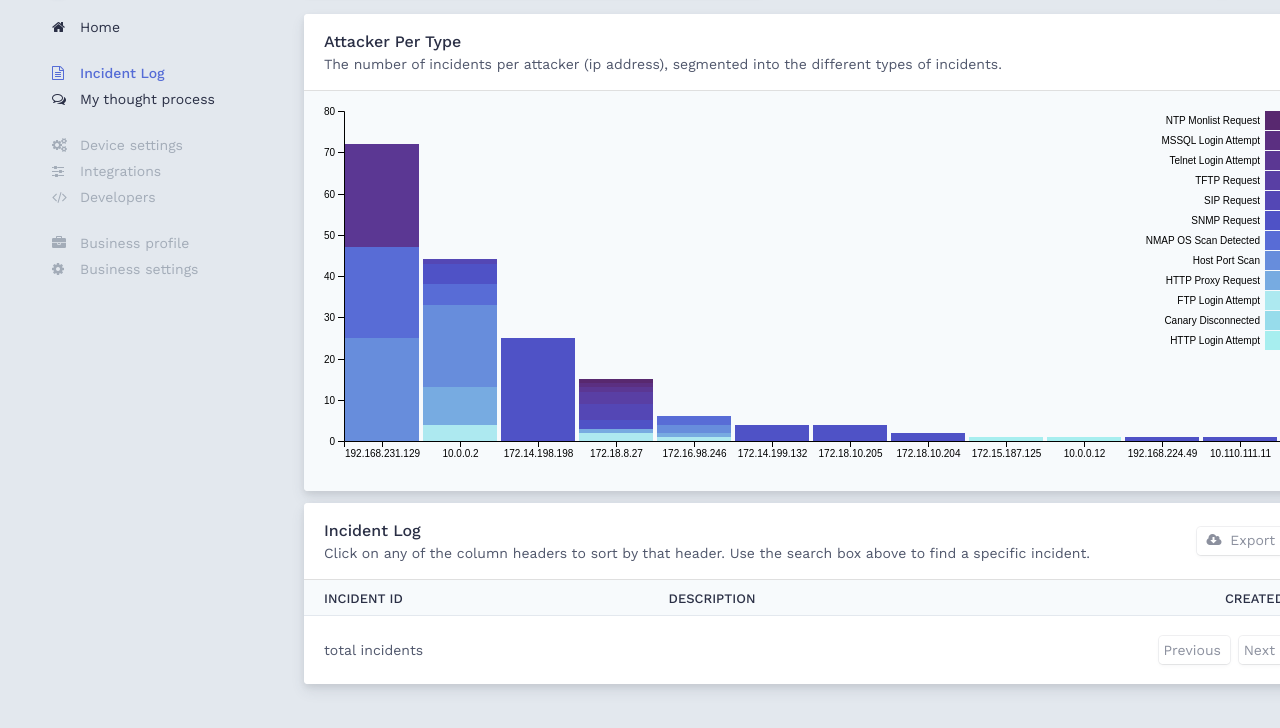
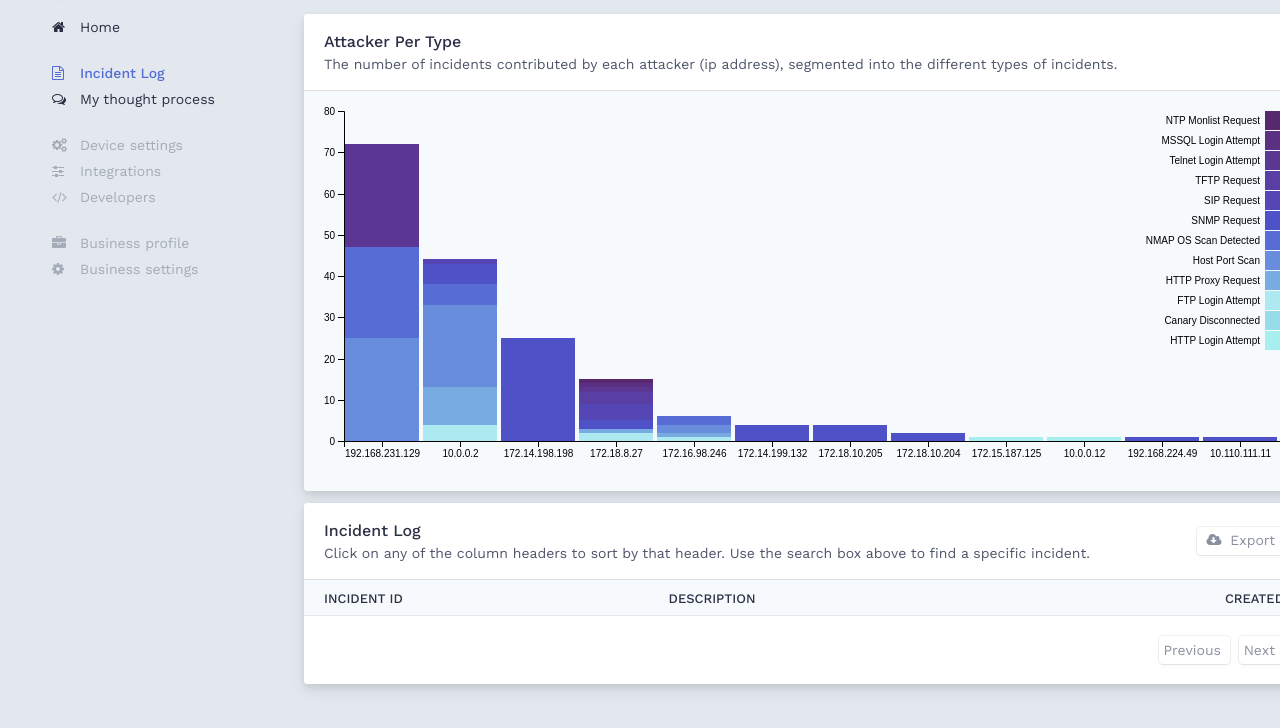
Before and after one commit to ycparak/canary-viz, a plain HTML site: page index.html in a window 1280 px wide. Both pictures are taken after a click on the tab "Incident Log". Shown: the part 50-778 px from the top of the page. Drawn offline with nearby package versions, Linux system fonts and the light colour scheme; a web font is replaced by a local one.

Commit message:
General visualisation housekeeping

```diff
--- a/index.html
+++ b/index.html
@@ -192,7 +192,7 @@
           <div class="card">
             <div class="card-header table-header">
               <h4>Attacker Per Type</h4>
-              <span>The number of incidents per attacker (ip address), segmented into the different types of incidents.</span>
+              <span>The number of incidents contributed by each attacker (ip address), segmented into the different types of incidents.</span>
             </div>
             <div class="card-body no-footer card-main-viz">
               <svg class="attack-breakdown" version="1.1" baseProfile="full" , xmlns="http://www.w3.org/2000/svg">
@@ -228,7 +228,6 @@
             <div class="card-footer table-header">
               <div class="row">
                 <div class="col-6 align-self-center">
-                  <span><span id="num-incidents"></span> total incidents</span>
                 </div>
                 <div class="col-6 text-right">
                   <button class="btn btn-medium btn-default btn-disabled disabled">Previous</button>
--- a/js/app.js
+++ b/js/app.js
@@ -44,8 +44,6 @@ function quaterback(data) {
     returnValue.created_printable = date;
     return returnValue;
   })
-  // Get basic data
-  let numAlerts = alerts.length;
 
   // DATA PROCESSING - Process and clean data for the different visualisations
   let descriptionCountData = typesOfAttacksData(alerts);
@@ -61,7 +59,6 @@ function quaterback(data) {
   dispplayStackedBarChart(ipAttacksPerDescriptionData, ".attack-breakdown", retrieveTypesOfAttacks(alerts));
   displayRecentIncidents(recentIncidentData);
   displayIncidentLog(alertsWithReadableDate);
-  document.getElementById("num-incidents").innerText = numAlerts;
 }
 
 /*
```
